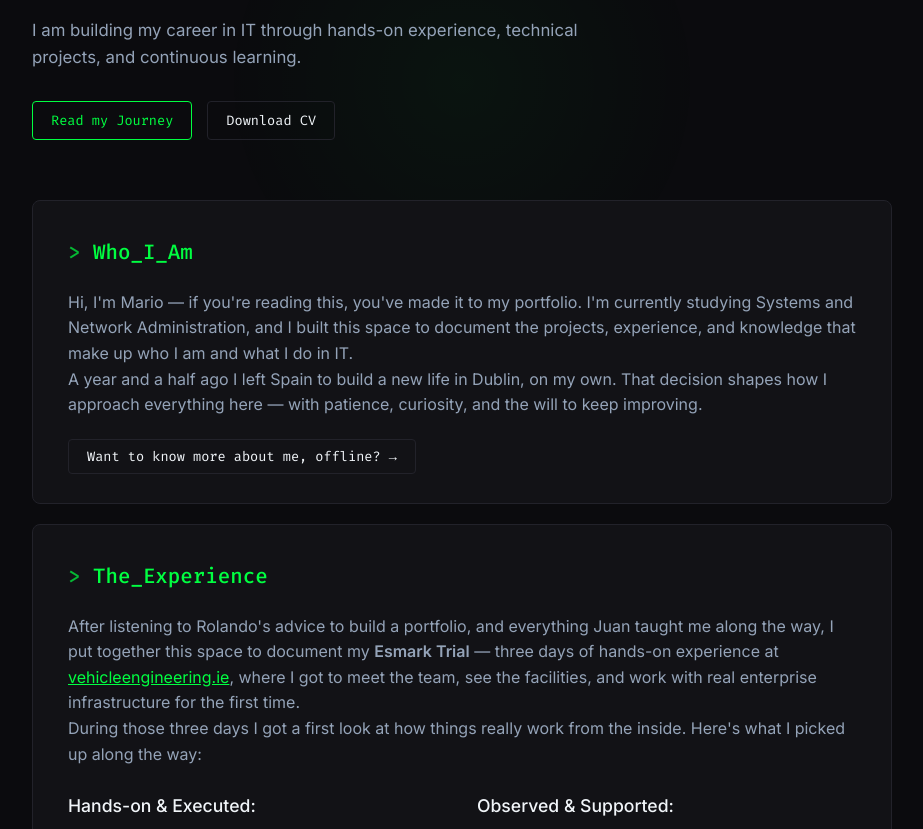
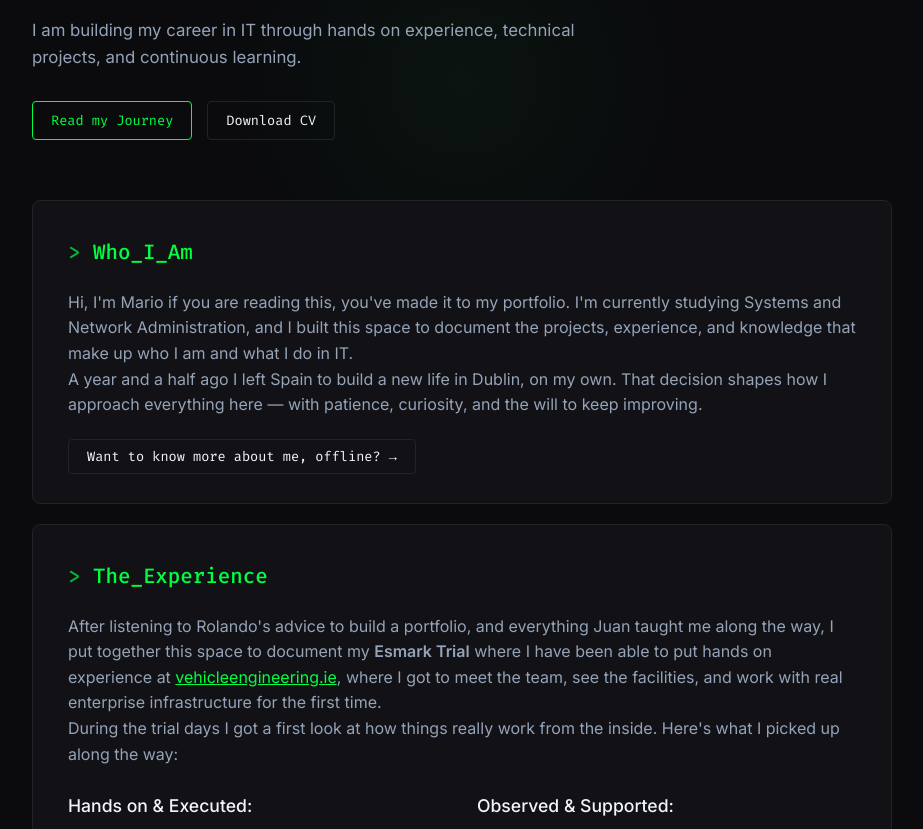
Before and after one commit to marioomacias/Web-Mario, a plain HTML site: page index.html in a window 1280 px wide. Shown: the part 318-1147 px from the top of the page, without its empty margins (178-1101 px from the left). Drawn offline with Linux system fonts and the light colour scheme.

Commit message:
Fix HTML encoding issues in index.html

```diff
--- a/index.html
+++ b/index.html
@@ -37,7 +37,7 @@
 
             <h1 class="hero-title">Mario Macias</h1>
             <h2 class="hero-subtitle">IT Support / Systems / Infrastructure</h2>
-            <p class="hero-text">I am building my career in IT through hands-on experience, technical projects, and continuous learning.</p>
+            <p class="hero-text">I am building my career in IT through hands on experience, technical projects, and continuous learning.</p>
 
             <div class="action-group">
                 <a href="#journey" class="btn-primary">Read my Journey</a>
@@ -52,7 +52,7 @@
                 <div class="card-content text-left">
                     <h2 class="section-title">Who_I_Am</h2>
                     <div class="content-wrapper">
-                        <p class="text-muted">Hi, I'm Mario — if you're reading this, you've made it to my portfolio. I'm currently studying Systems and Network Administration, and I built this space to document the projects, experience, and knowledge that make up who I am and what I do in IT.</p>
+                        <p class="text-muted">Hi, I'm Mario  if you are reading this, you've made it to my portfolio. I'm currently studying Systems and Network Administration, and I built this space to document the projects, experience, and knowledge that make up who I am and what I do in IT.</p>
                         <p class="text-muted">A year and a half ago I left Spain to build a new life in Dublin, on my own. That decision shapes how I approach everything here — with patience, curiosity, and the will to keep improving.</p>
                         <div style="margin-top: 25px;">
                             <a href="assets/docs/Cover_Letter_Mario_Macias.pdf" target="_blank" rel="noopener noreferrer" class="btn-outline">Want to know more about me, offline? →</a>
@@ -66,12 +66,12 @@
                 <div class="card-content text-left">
                     <h2 class="section-title">The_Experience</h2>
                     <div class="content-wrapper">
-                        <p class="text-muted">After listening to Rolando's advice to build a portfolio, and everything Juan taught me along the way, I put together this space to document my <strong>Esmark Trial</strong> — three days of hands-on experience at <a href="https://vehicleengineering.ie" target="_blank" rel="noopener noreferrer" style="color: var(--accent); text-decoration: underline;">vehicleengineering.ie</a>, where I got to meet the team, see the facilities, and work with real enterprise infrastructure for the first time.</p>
-                        <p class="text-muted">During those three days I got a first look at how things really work from the inside. Here's what I picked up along the way:</p>
+                        <p class="text-muted">After listening to Rolando's advice to build a portfolio, and everything Juan taught me along the way, I put together this space to document my <strong>Esmark Trial</strong> where I have been able to put hands on experience at <a href="https://vehicleengineering.ie" target="_blank" rel="noopener noreferrer" style="color: var(--accent); text-decoration: underline;">vehicleengineering.ie</a>, where I got to meet the team, see the facilities, and work with real enterprise infrastructure for the first time.</p>
+                        <p class="text-muted">During the trial days I got a first look at how things really work from the inside. Here's what I picked up along the way:</p>
 
                         <div class="split-grid">
                             <div>
-                                <h3 class="sub-heading">Hands-on & Executed:</h3>
+                                <h3 class="sub-heading">Hands on & Executed:</h3>
                                 <ul class="bullet-list">
                                     <li>Remote assistance via RustDesk</li>
                                     <li>User account & password creation in Microsoft 365 Business</li>
@@ -92,7 +92,7 @@
                         </div>
 
                         <h2 class="section-title" style="margin-top: 40px;">What the trial taught me</h2>
-                        <p class="text-muted">Beyond the tools and software, these three days were my first real look at how a technology company with big ambitions runs day to day:</p>
+                        <p class="text-muted">Beyond the tools and software, these days were my first real look at how a technology company with big ambitions runs day to day:</p>
                         <ul class="bullet-list">
                             <li>Seeing, for the first time, how work really gets done in a tech company with big goals.</li>
                             <li>Learning to document my work, ask the right questions, and take suggestions on board.</li>
@@ -151,7 +151,7 @@
             <!-- CONTACT (Profesional y directo) -->
             <div class="bento-card contact-card" id="contact" style="grid-column: span 6;">
                 <div class="card-content flex-center text-left">
-                    <h2 class="section-title">System_Status: Ready</h2>
+                    <h2 class="section-title"> System_Status </h2>
                     <p class="text-muted status-text">
                         My current objective is to integrate into an IT Support or Infrastructure team in Dublin, where I can contribute my baseline knowledge, troubleshoot effectively, and continue expanding my technical skill set.
                     </p>
```
